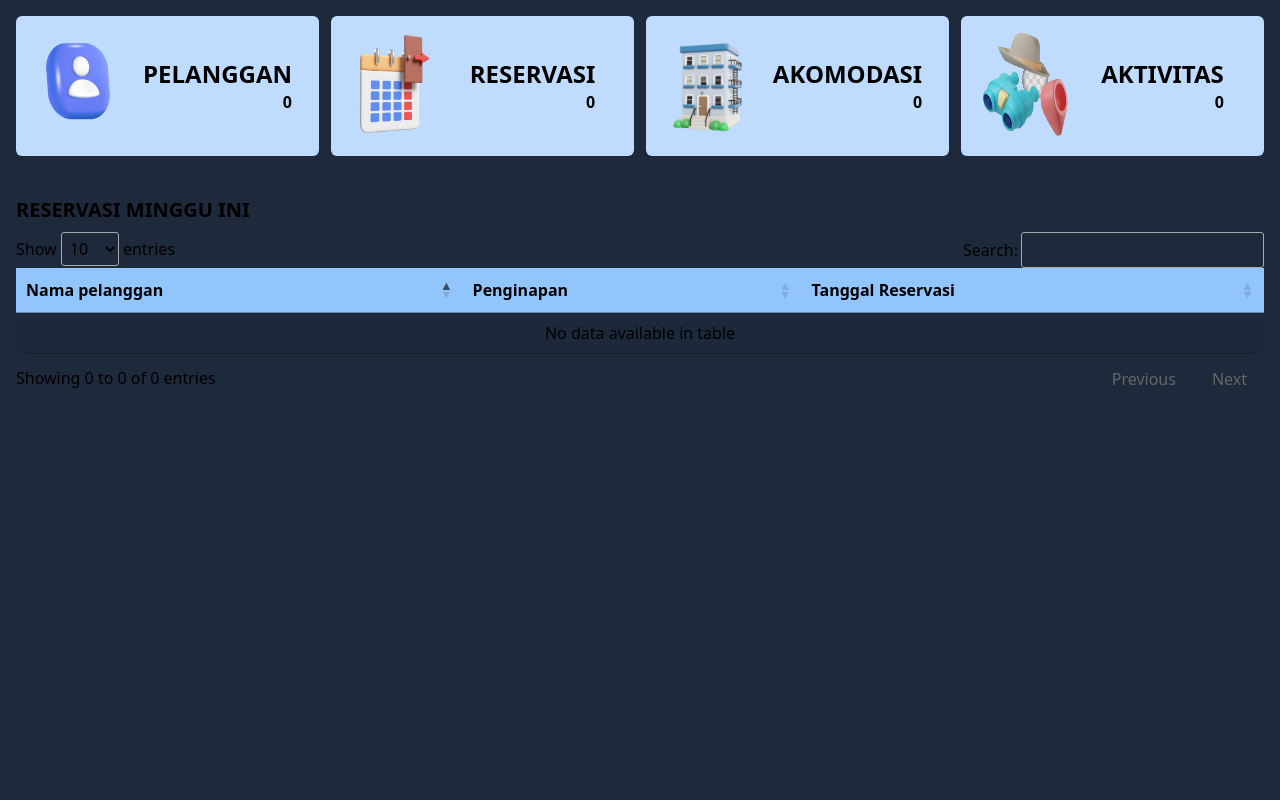
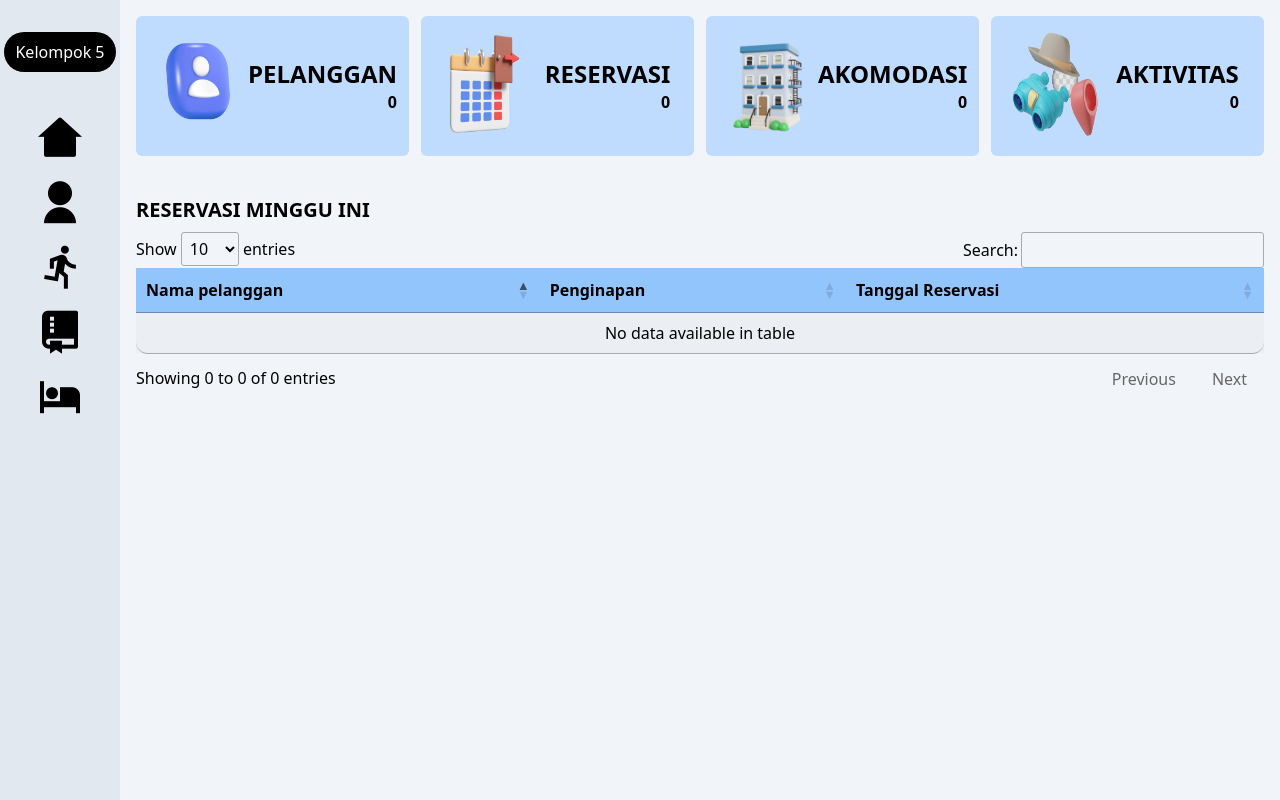
Before and after one commit to Arya0D/tugas3_kelompok5, a PHP site: page / in a window 1280 px wide. Run offline with PHP 8.4, Linux system fonts and the light colour scheme; data that the repository does not hold is empty; some libraries are stand-ins or nearby versions.

Commit message:
fix reservation dan yang lain

```diff
--- a/app/controllers/ReservationController.php
+++ b/app/controllers/ReservationController.php
@@ -36,7 +36,7 @@ class ReservationController {
     }
     // Show the edit form with the user data
     public function edit($id) {
-        $user = $this->reservationModel->find($id); // Assume find() gets user by ID
+        $reservation = $this->reservationModel->find($id); // Assume find() gets user by ID
         $accommadation = $this->reservationModel->getAllAccommodations();
         $user = $this->reservationModel->getAlluser();
         require_once __DIR__ . '/../views/reservation/edit.php';
--- a/app/views/reservation/edit.php
+++ b/app/views/reservation/edit.php
@@ -14,7 +14,7 @@
         <form action="/reservation/update/<?=$reservation['id_reservasi'] ?>" method="POST" class="p-12 flex flex-col gap-4 h-full">
     <label for="">Tanggal:</label>
     <div class="flex flex-col">
-    <input type="date" name="tanggal" id="tanggal" class="border-2 border-black rounded-xl p-1 " required>
+    <input type="date" name="tanggal" id="tanggal" class="border-2 border-black rounded-xl p-1 " value="<?=$reservation['tanggal_reservasi']?>" required>
     </div>
     <div class="flex flex-col">
     <label for="">Status:</label>
--- a/app/views/reservation/reservation.php
+++ b/app/views/reservation/reservation.php
@@ -1,5 +1,5 @@
 <div class="p-3" >
-        <h2 class="text-black uppercase text-center text-6xl font-bold p-4">Table Users</h2>
+        <h2 class="text-black uppercase text-center text-6xl font-bold p-4">Table Reservasi</h2>
         <table id="table" class="display">
         <a href="/reservation/create" class="bg-sky-700 p-3 relative top-[30px] rounded-md text-white font-bold z-10"><button class="btn btn-add">Tambah</button></a>
     <thead class="bg-blue-300">
--- a/public/index.php
+++ b/public/index.php
@@ -3,7 +3,7 @@
 <head>
     <meta charset="UTF-8">
     <meta name="viewport" content="width=device-width, initial-scale=1.0">
-    <title>Document</title>
+    <title>Tugas3_Kelompok5</title>
     <script src="https://cdn.tailwindcss.com"></script>
     <link
     href="https://cdn.jsdelivr.net/npm/remixicon@4.5.0/fonts/remixicon.css"
@@ -11,14 +11,35 @@
 />
 <link rel="stylesheet" href="https://cdn.datatables.net/2.1.8/css/dataTables.dataTables.css">
 <link rel="stylesheet" href="/public/style.css">
-    <link
-    href="https://cdn.jsdelivr.net/npm/remixicon@4.5.0/fonts/remixicon.css"
-    rel="stylesheet"
-/>
-<link rel="stylesheet" href="https://cdn.datatables.net/2.1.8/css/dataTables.dataTables.css">
-<link rel="stylesheet" href="/public/style.css">
 </head>
-<body class="bg-slate-800">
+<style>
+    .dt-length{
+        display: none;
+    }
+</style>
+<body  class=" bg-slate-100">
+    <div class="h-full min-h-screen flex">
+<div class="w-[120px]  bg-slate-200  p-1 pt-8">
+    <div  class="sticky top-[32px]">
+    <div class="w-full bg-black text-white p-2 text-center rounded-3xl">Kelompok 5</div>
+<div class="mt-10 flex">
+    <ul class="mx-auto flex flex-col gap-4">
+    <a href="/" class="text-5xl"><i class="ri-home-2-fill"></i></a>
+
+        <a  href="/user/index" class="text-5xl"><i class="ri-user-fill"></i></a>
+
+        <a href="/activities/index" class="text-5xl"><i class="ri-run-line"></i></a>
+
+        <a href="/reservation/index" class="text-5xl"><i class="ri-git-repository-fill"></i></a>
+
+        <a href="/accommodations/index" class="text-5xl"><i class="ri-hotel-bed-fill"></i></a>
+    </ul>
+</div>
+    </div>
+
+</div>
+
+    <div class="flex-1 h-full">
 <?php
 
 ini_set('display_errors', 1);
```
